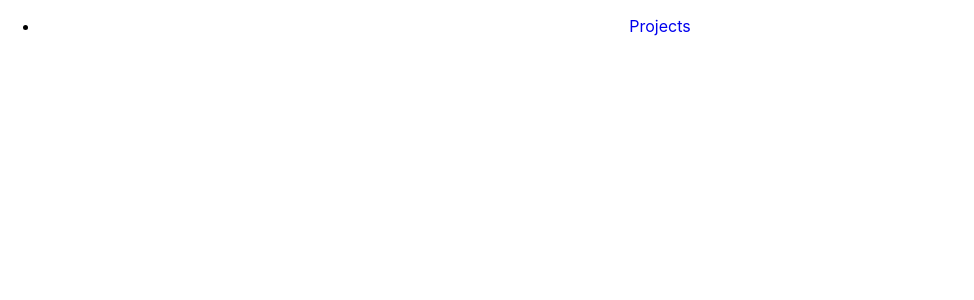
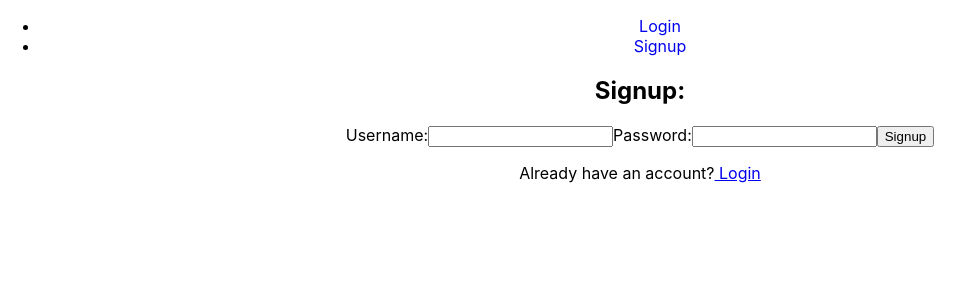
Before and after one commit to katiFe/project-management-client, a React (Create React App) app: page /signup in a window 1280 px wide. Shown: the top 300 px of the page, without its empty margins (0-974 px from the left). Built offline with nearby package versions, Linux system fonts and the light colour scheme; no server answers.

Commit message:
edding service component

```diff
--- a/src/App.js
+++ b/src/App.js
@@ -1,21 +1,85 @@
 import React, { Component } from 'react';
 import './App.css';
 import { Switch, Route } from 'react-router-dom';
+import Signup from './components/auth/Signup';
+import Login from './components/auth/Login';
+import authService from './services/auth-service';
 
 import ProjectList from './components/projects/ProjectList';
 import Navbar from './components/navbar/Navbar';
 import ProjectDetails from './components/projects/ProjectDetails';
 import TaskDetails from './components/tasks/TaskDetails';
+import ProtectedRoute from './components/auth/ProtectedRoute';
 
 class App extends Component {
+
+  //whenever user is logged we store it in state of mother component
+  state = {
+    isLoggedIn: false,
+    user: null
+  };
+
+  //function that we can send a ref to the child through props/
+  getTheUser = (userObj, loggedIn) => {
+    this.setState({
+      user: userObj,
+      isLoggedIn: loggedIn
+    });
+  };
+
+  //function to let user still be logged in, even is reload page
+  fetchUser = () => {
+    if (this.state.user === null) {
+      authService
+        .loggedin()
+        .then(data => {
+          this.setState({
+            user: data,
+            isLoggedIn: true
+          });
+        })
+        .catch(err => {
+          this.setState({
+            user: null,
+            isLoggedIn: false
+          });
+        });
+    }
+  };
+
+  componentDidMount() {
+    this.fetchUser();
+  }
+
+
   render() {
     return (
       <div className="App">
-       <Navbar />
+      {/* when rendering Navbar we render info whether useris logged in or not and send a ref to login or logout user */}
+       <Navbar userData={this.state.user} userIsLoggedIn={this.state.isLoggedIn} getUser={this.getTheUser} />
         <Switch>
-          <Route exact path="/projects" component={ProjectList}/>
-          <Route exact path="/projects/:id" component={ProjectDetails} />
-          <Route exact path="/projects/:id/tasks/:taskId" component={TaskDetails} />
+        {/* //we render the login component in order to be able to send info of method through props */}
+        <Route exact path="/" render={props => <Login {...props} getUser={this.getTheUser} />} />
+          <Route exact path="/signup" component={Signup} />
+
+          <ProtectedRoute
+            user={this.state.user}
+            exact
+            path="/projects/:id"
+            component={ProjectDetails}
+            />
+          <ProtectedRoute
+            user={this.state.user}
+            exact
+            path="/projects"
+            component={ProjectList}
+            />
+          <ProtectedRoute
+            user={this.state.user}
+            exact
+            path="/projects/:id/tasks/:taskId"
+            component={TaskDetails}
+            />
         </Switch>
       </div>
     );
--- /dev/null
+++ b/src/components/auth/Login.js
@@ -0,0 +1,55 @@
+import React, { Component } from 'react';
+import authService from '../../services/auth-service';
+import { Link } from 'react-router-dom';
+
+class Login extends Component {
+  state = { username: '', password: '' };
+
+  handleFormSubmit = event => {
+    event.preventDefault();
+    const { username, password } = this.state;
+
+    authService
+      .login(username, password)
+      .then(response => {
+          //clear the form
+        this.setState({ username: '', password: '' });
+        //calling the method through  prop that we are sending from mother comp
+        this.props.getUser(response, true);
+      })
+      .catch(error => console.log(error));
+  };
+
+  handleChange = event => {
+    const { name, value } = event.target;
+    this.setState({ [name]: value });
+  };
+
+  render() {
+    return (
+      <div>
+      <h2>Login:</h2>
+        <form onSubmit={this.handleFormSubmit}>
+          <label>
+            Username:
+            <input type="text" name="username" value={this.state.username} onChange={this.handleChange} />
+          </label>
+
+          <label>
+            Password:
+            <input type="password" name="password" value={this.state.password} onChange={this.handleChange} />
+          </label>
+
+          <button type="submit"> Login </button>
+        </form>
+
+        <p>
+          Don't have account?
+          <Link to={'/signup'}> Signup</Link>
+        </p>
+      </div>
+    );
+  }
+}
+
+export default Login;
--- /dev/null
+++ b/src/components/auth/ProtectedRoute.js
@@ -0,0 +1,18 @@
+// auth/ProtectedRoute.js
+
+import React from 'react';
+import { Route, Redirect } from 'react-router-dom';
+
+
+//its a component that returns a component, we are abstracting infor through props
+const ProtectedRoute = ({ component: Component, user, ...rest }) => {
+  console.log({ component: Component, user, rest });
+//we check the props we receive and render different components, if user logged in we want to render the component with props
+  if (user) {
+    return <Route {...rest} render={routeProps => <Component {...routeProps} userData={user} />} />;
+  } else {
+    return <Redirect to={{ pathname: '/', state: { from: rest.location } }} />;
+  }
+};
+
+export default ProtectedRoute;
--- /dev/null
+++ b/src/components/auth/Signup.js
@@ -0,0 +1,77 @@
+// auth/Signup.js
+
+import React, { Component } from 'react';
+import authService from "../../services/auth-service";
+import { Link } from 'react-router-dom';
+
+class Signup extends Component {
+
+  state = { username: '', password: '' }
+
+  // handleChange() and handleSubmit() will be added here
+
+  handleFormSubmit = (event) => {
+      //stop browser to reload
+    event.preventDefault();
+    const {username, password} = this.state;
+
+   //calling our service //communication to server is centralized
+    authService.signup(username, password)
+    .then(createdUser => {
+        //clear form another alternative could be to redirect <Redirect/>
+        this.setState({
+            username: "",
+            password: "",
+        });
+        // this.props.getUser(response, true);
+    })
+    .catch(error => console.log(error))
+  }
+
+
+  // a generic method with varialble [name]// we access it dynamically
+  handleChange = (event) => {
+    const {name, value} = event.target;
+    this.setState({[name]: value});
+  }
+
+
+  render(){
+    return(
+      <div>
+      <h2>Signup:</h2>
+        <form onSubmit={this.handleFormSubmit}>
+          <label>
+          Username:
+            <input
+              type="text"
+              name="username"
+              value={this.state.username}
+              onChange={this.handleChange}
+            />
+          </label>
+
+          <label>
+          Password:
+            <input
+              type="password"
+              name="password"
+              value={this.state.password}
+              onChange={this.handleChange}
+            />
+          </label>
+
+          <button type="submit"> Signup </button>
+        </form>
+
+        <p>
+          Already have an account?
+          <Link to={"/"}> Login</Link>
+        </p>
+
+      </div>
+    )
+  }
+}
+
+export default Signup;
--- a/src/components/navbar/Navbar.js
+++ b/src/components/navbar/Navbar.js
@@ -1,14 +1,56 @@
-import React from 'react';
+import React, { Component } from 'react';
 import { Link } from 'react-router-dom';
+import authService from '../../services/auth-service';
 
-const Navbar = () => {
-  return (
-    <nav className="nav-style">
-      <ul>
-        <li><Link to="/projects" style={{ textDecoration: 'none' }}>Projects</Link></li>
-    </ul>
-    </nav>
-  )
+class Navbar extends Component {
+  logoutUser = () => {
+    authService.logout().then(() => {
+      this.props.getUser(null, false);
+    });
+  };
+
+  render() {
+    const { userIsLoggedIn, userData } = this.props;
+
+    if (userIsLoggedIn) {
+      return (
+        <nav className="nav-style">
+          <ul>
+            {userIsLoggedIn && <li>Welcome, {userData.username}</li>}
+            <li>
+              <Link to="/projects" style={{ textDecoration: 'none' }}>
+                Projects
+              </Link>
+            </li>
+            <li>
+              <Link to="/">
+                <button onClick={() => this.logoutUser()}>Logout</button>
+              </Link>
+            </li>
+          </ul>
+        </nav>
+      );
+    } else {
+      return (
+        <div>
+          <nav className="nav-style">
+            <ul>
+              <li>
+                <Link to="/" style={{ textDecoration: 'none' }}>
+                  Login
+                </Link>
+              </li>
+              <li>
+                <Link to="/signup" style={{ textDecoration: 'none' }}>
+                  Signup
+                </Link>
+              </li>
+            </ul>
+          </nav>
+        </div>
+      );
+    }
+  }
 }
 
 export default Navbar;
--- a/src/components/projects/AddProject.js
+++ b/src/components/projects/AddProject.js
@@ -14,7 +14,7 @@ class AddProject extends Component {
         const title = this.state.title;
         const description = this.state.description;
 
-        axios.post("http://localhost:5000/api/projects", { title, description })
+        axios.post("http://localhost:5000/api/projects", { title, description }, {withCredentials: true})
             .then(() => {
                 this.props.getData();
                 this.setState({ title: "", description: "" });
--- a/src/components/projects/EditProject.js
+++ b/src/components/projects/EditProject.js
@@ -13,7 +13,7 @@ class EditProject extends Component {
 
     event.preventDefault();
 
-    axios.put(`http://localhost:5000/api/projects/${this.props.theProject._id}`, { title, description })
+    axios.put(`http://localhost:5000/api/projects/${this.props.theProject._id}`, { title, description }, {withCredentials: true})
     .then( () => {
       // Use the passed down api call to render the updated project data
         this.props.getTheProject();
--- a/src/components/projects/ProjectDetails.js
+++ b/src/components/projects/ProjectDetails.js
@@ -14,7 +14,7 @@ class ProjectDetails extends Component {
 
     getSingleProject = () => {
         const { params } = this.props.match;
-        axios.get(`http://localhost:5000/api/projects/${params.id}`)
+        axios.get(`http://localhost:5000/api/projects/${params.id}`, {withCredentials: true})
             .then(responseFromApi => {
                 const theProject = responseFromApi.data;
                 this.setState(theProject);
@@ -33,7 +33,7 @@ class ProjectDetails extends Component {
 
     deleteProject = () => {
         const { params } = this.props.match;
-        axios.delete(`http://localhost:5000/api/projects/${params.id}`)
+        axios.delete(`http://localhost:5000/api/projects/${params.id}`, {withCredentials: true})
             .then(() => {
                 this.props.history.push('/projects'); // !!!
             })
--- a/src/components/projects/ProjectList.js
+++ b/src/components/projects/ProjectList.js
@@ -11,7 +11,7 @@ class ProjectList extends Component {
     }
 
     getAllProjects = () => {
-        axios.get(`http://localhost:5000/api/projects`)
+        axios.get(`http://localhost:5000/api/projects`, {withCredentials: true})
             .then(responseFromApi => {
                 this.setState({
                     listOfProjects: responseFromApi.data
--- a/src/components/tasks/AddTask.js
+++ b/src/components/tasks/AddTask.js
@@ -15,7 +15,7 @@ class AddTask extends Component {
 
     // { title, description, projectID } => this is 'req.body' that will be received on the server side in this route,
     // so the names have to match
-    axios.post("http://localhost:5000/api/tasks", { title, description, projectID })
+    axios.post("http://localhost:5000/api/tasks", { title, description, projectID }, {withCredentials: true})
     .then( () => {
           // after submitting the form, retrieve project one more time so the new task is displayed as well
           //              |
--- a/src/components/tasks/TaskDetails.js
+++ b/src/components/tasks/TaskDetails.js
@@ -11,7 +11,7 @@ class TaskDetails extends Component {
 
   getTheTask = () => {
     const { params } = this.props.match;
-    axios.get(`http://localhost:5000/api/tasks/${params.taskId}`)
+    axios.get(`http://localhost:5000/api/tasks/${params.taskId}`, {withCredentials: true})
     .then( responseFromApi =>{
       const theTask = responseFromApi.data;
       this.setState(theTask);
--- /dev/null
+++ b/src/services/auth-service.js
@@ -0,0 +1,35 @@
+import axios from 'axios';
+
+class AuthService {
+  constructor() {
+    this.service = axios.create({
+      baseURL: 'http://localhost:5000/api',
+      withCredentials: true
+    });
+  }
+
+ signup = (username, password) => {
+    return this.service.post('/signup', { username, password }).then(response => response.data);
+  };
+
+  loggedin = () => {
+    return this.service.get('/loggedin').then(response => response.data);
+  };
+
+  login = (username, password) => {
+    return this.service.post('/login', { username, password }).then(response => response.data);
+  };
+
+  logout = () => {
+    return this.service.post('/logout', {}).then(response => response.data);
+  };
+}
+
+
+
+// class AuthService is used to organize and group the methods.
+// To get an object containing all the methods we just need to
+// instantiate the new AuthService object.
+const authService = new AuthService();
+
+export default authService;
```
Also changed, not shown: 1 other file (tests, documents, lock files or other folders).
